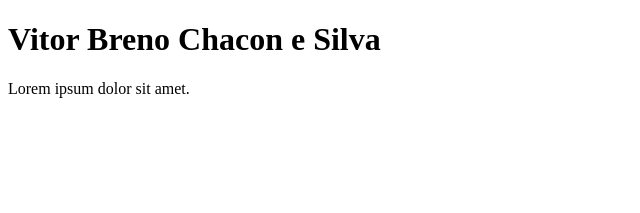
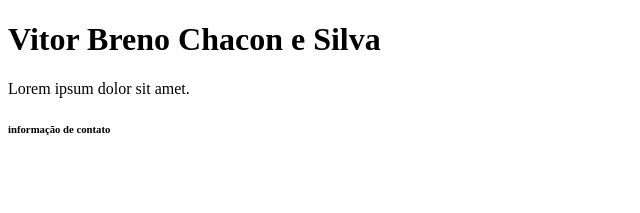
Before and after one commit to vitorBChacon/meuPortifolio, a React (Create React App) app: page / in a window 1280 px wide. Shown: the top 213 px of the page, without its empty margins (0-640 px from the left). Built offline with nearby package versions, Linux system fonts and the light colour scheme.

Commit message:
feat: adicionada componente Bottom

```diff
--- /dev/null
+++ b/src/Components/Bottom.js
@@ -0,0 +1,13 @@
+import React, { Component } from "react";
+
+class Bottom extends Component {
+  render() {
+    return (
+      <footer>
+        <h6> informação de contato </h6>
+      </footer>
+    )
+  }
+}
+
+export default Bottom;
--- a/src/Pages/Main.js
+++ b/src/Pages/Main.js
@@ -1,7 +1,7 @@
 import React, { Component } from 'react';
 import Top from '../Components/Top'
 import About from '../Components/About';
-
+import Bottom from '../Components/Bottom';
 class Main extends Component {
   constructor() {
     super();
@@ -12,6 +12,7 @@ class Main extends Component {
       <div>
         <Top />
         <About />
+        <Bottom />
       </div>
     )
   }
```
